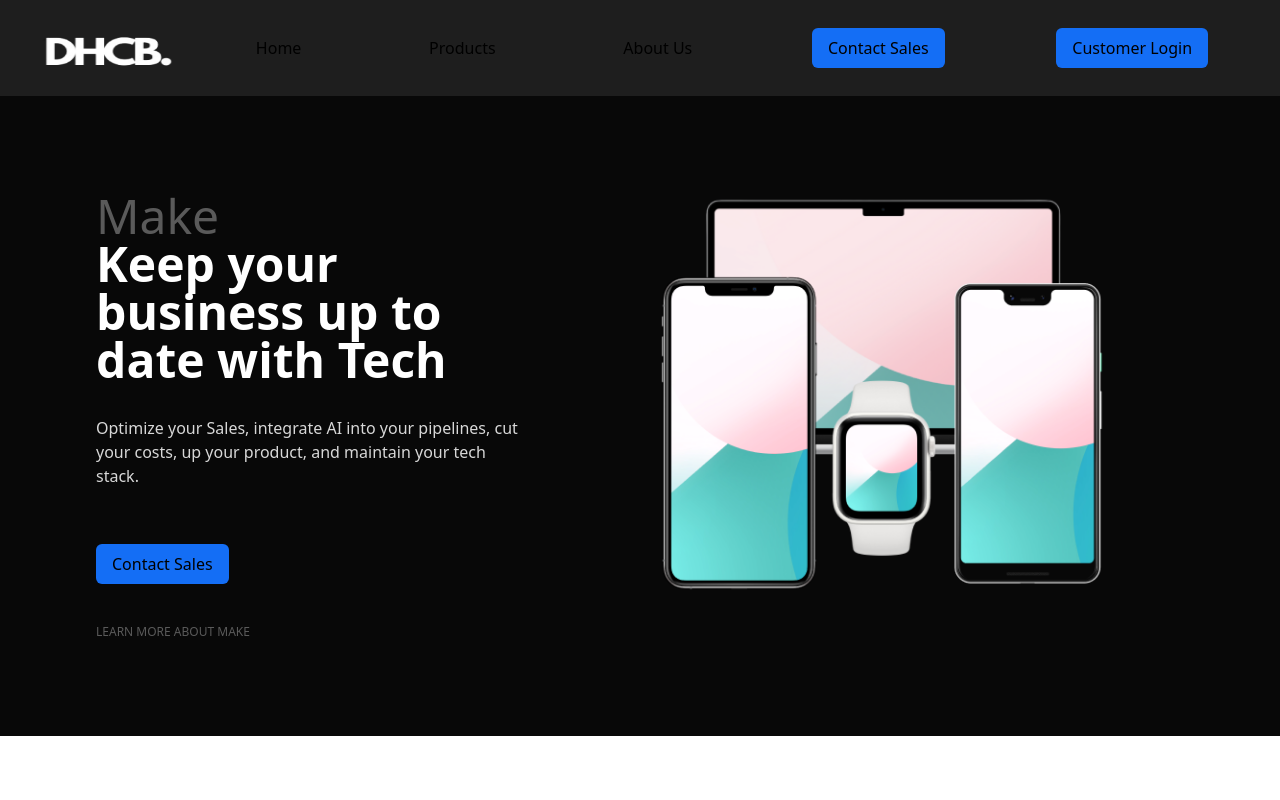
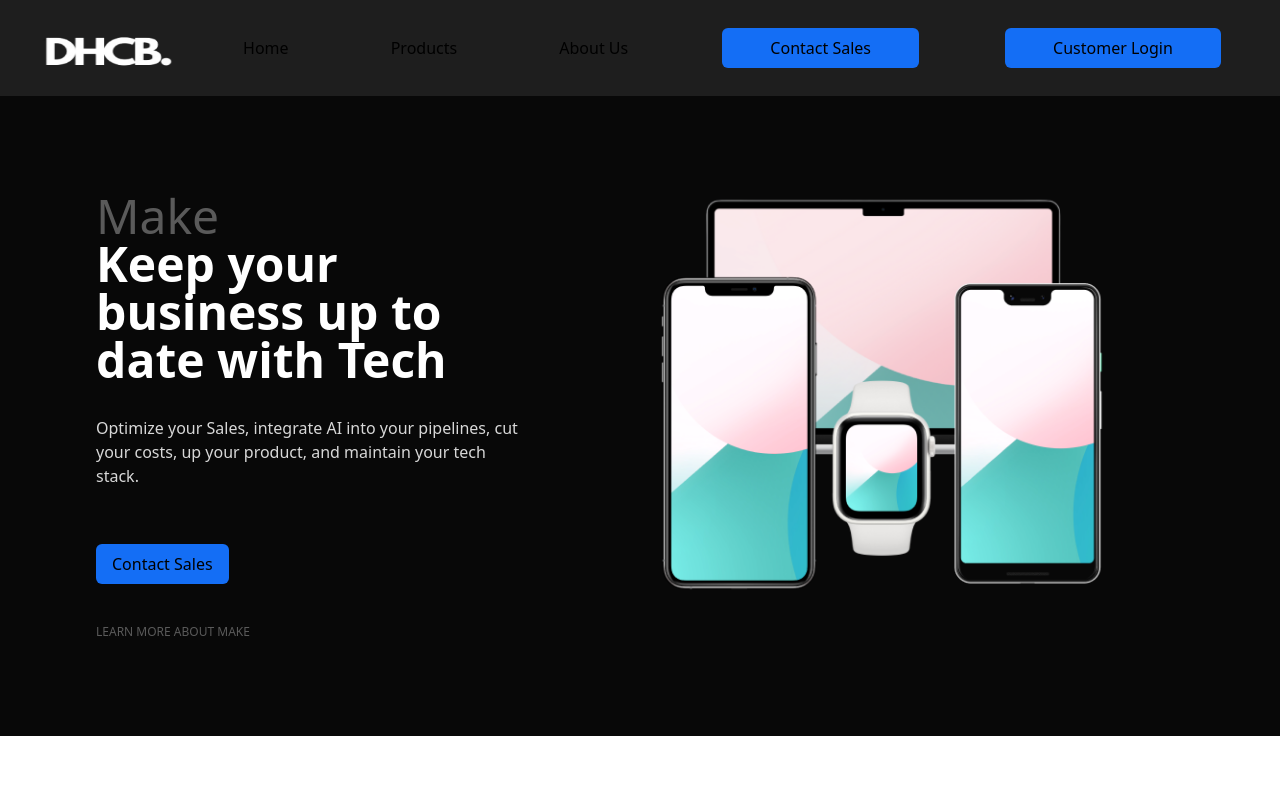
Before and after one commit to Abdulrahmanrihan/DHCB, a Next.js app: page / in a window 1280 px wide. Shown: the top 800 px of the page. Built offline with nearby package versions, Linux system fonts and the light colour scheme.

Commit message:
some feedback fixes

```diff
--- a/src/app/page.js
+++ b/src/app/page.js
@@ -85,18 +85,18 @@
         <div class="flex flex-col">
           <div class="flex flex-col md:flex-row my-24">
             <div class="flex flex-col flex-1 text-center m-auto md:my-0 my-6">
-              <Image class="m-auto mb-2" width={60} height={60} src={speed} />
+              <Image class="mx-auto mb-2" width={60} height={60} src={speed} />
               <h3 class="font-bold text-dark mb-2 text-2xl">Speed</h3>
               <p class="text-gray"> Fastest to the markets. Fastest tech solutions.</p>
             </div>
             <div class="flex flex-col flex-1 text-center m-auto mt-6 md:my-0 my-6">
-              <Image class="m-auto mb-2" width={40} height={40} src={scalability} />
+              <Image class="mx-auto mb-2" width={45} height={45} src={scalability} />
               <h3 class="font-bold text-dark mb-2 text-2xl">Scalability</h3>
               <p class="text-gray"> Millions of users?<br/> International? <br/>
               We offer the tech. </p>
             </div>
             <div class="flex flex-col flex-1 text-center m-auto md:my-0 my-6">
-              <Image class="m-auto mb-2" width={60} height={60} src={security} />
+              <Image class="mx-auto mb-2" width={60} height={60} src={security} />
               <h3 class="font-bold text-dark mb-2 text-2xl">Security</h3>
               <p class="text-gray">Built-in SSL, fully encrypted, end-to-end and on-demand internal deployment.</p>
             </div>
--- a/src/components/header.js
+++ b/src/components/header.js
@@ -32,8 +32,8 @@
                     <Link href="/"><button class="p-2">Home</button></Link>
                     <Link href="/products"><button class="p-2">Products</button></Link>
                     <Link href="/about"><button class="p-2">About Us</button></Link>
-                    <Link href="/contact"><button class="bg-blue rounded-md py-2 px-4">Contact Sales</button></Link>
-                    <Link href="/login"><button class="bg-blue rounded-md py-2 px-4">Customer Login</button></Link>
+                    <Link href="/contact"><button class="bg-blue rounded-md py-2 px-12">Contact Sales</button></Link>
+                    <Link href="/login"><button class="bg-blue rounded-md py-2 px-12">Customer Login</button></Link>
                 </div>
             </div>
             <div class="flex md:hidden flex-col md:flex-row w-full m-auto  bg-dark">
```
